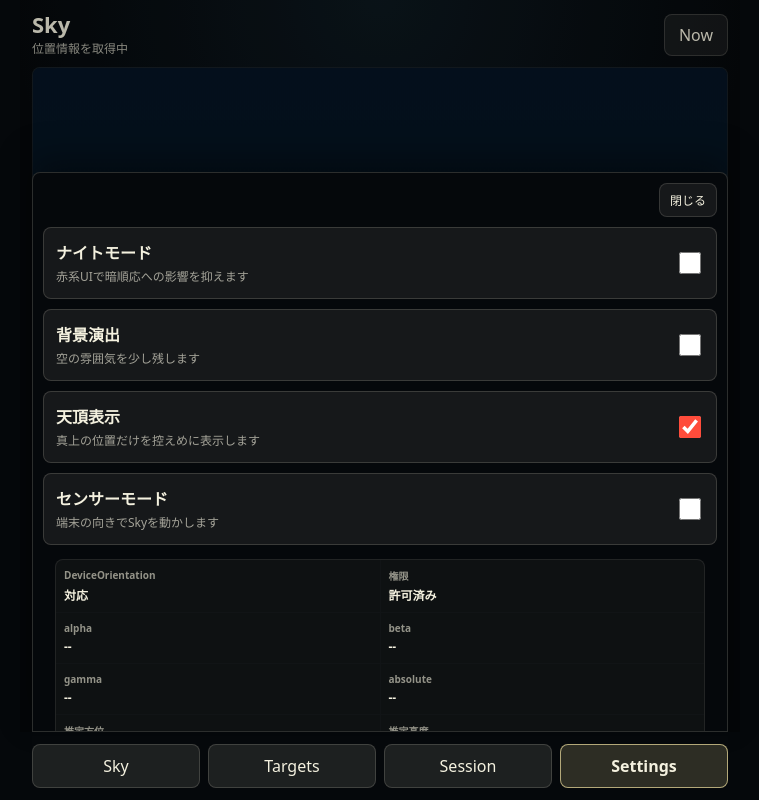
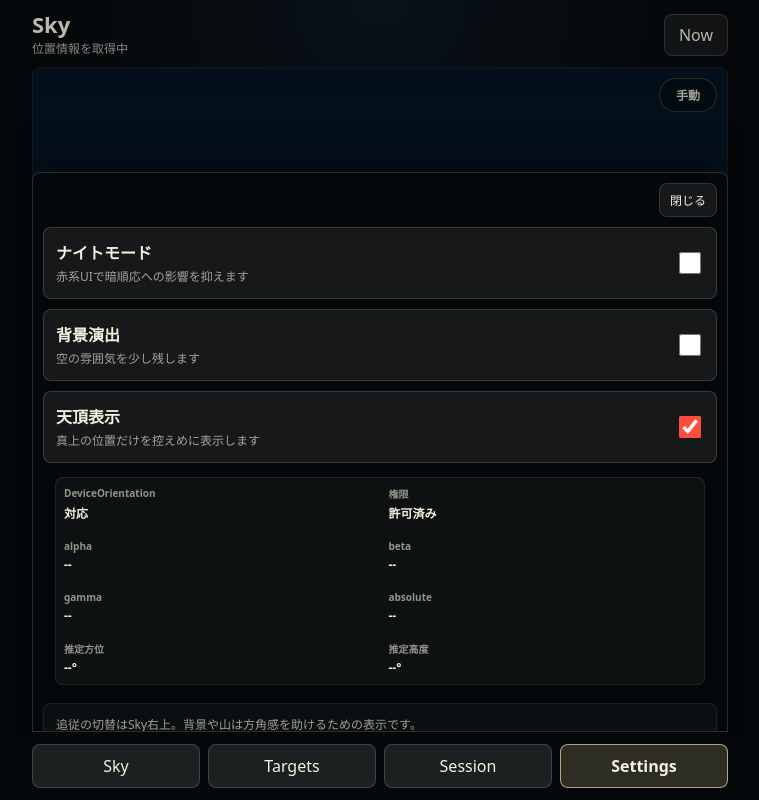
Before and after one commit to Mill-Miya/SkyShare, a React (Vite) app: page / in a window 1280 px wide. Both pictures are taken after a click on the button "Settings". Shown: the whole page, without its empty margins (260-1019 px from the left). Built offline with nearby package versions, Linux system fonts and the light colour scheme; no server answers.

Commit message:
Improve sensor mode controls

```diff
--- a/src/main.tsx
+++ b/src/main.tsx
@@ -134,7 +134,10 @@ function estimateSensorView(event: DeviceOrientationEvent) {
       : alpha !== null
         ? normalizeAzimuth(360 - alpha)
         : null;
-  const estimatedAltitudeDeg = beta !== null ? clamp(90 - Math.abs(beta), -90, 90) : null;
+  // In portrait DeviceOrientation, beta is around 90 near the horizon on many phones.
+  // The tested handheld motion increases beta as the phone points upward, so use
+  // abs(beta) - 90 to make "phone up" raise the Sky center altitude.
+  const estimatedAltitudeDeg = beta !== null ? clamp(Math.abs(beta) - 90, -90, 90) : null;
 
   return { estimatedAzimuthDeg, estimatedAltitudeDeg };
 }
@@ -259,21 +262,21 @@ function SkyCanvas({
       };
 
       context.save();
-      context.setLineDash([5, 7]);
-      context.lineWidth = 1;
+      context.setLineDash([]);
+      context.lineWidth = debug ? 1 : 0;
       context.font = '500 11px system-ui, sans-serif';
       context.textAlign = 'left';
       context.textBaseline = 'middle';
       const zenithPoint = projectAltAz(view.centerAzimuthDeg, 90);
       if (zenithPoint && zenithPoint.y > -22 && zenithPoint.y < height + 22) {
-        context.setLineDash([]);
-        context.strokeStyle = guideColor;
+        context.fillStyle = debug ? labelColor : guideColor;
         context.beginPath();
-        context.arc(zenithPoint.x, zenithPoint.y, 5, 0, Math.PI * 2);
-        context.stroke();
-        context.fillStyle = labelColor;
-        context.textAlign = 'center';
-        context.fillText('天頂', zenithPoint.x, zenithPoint.y - 16);
+        context.arc(zenithPoint.x, zenithPoint.y, debug ? 4 : 2.3, 0, Math.PI * 2);
+        context.fill();
+        if (debug) {
+          context.textAlign = 'center';
+          context.fillText('天頂', zenithPoint.x, zenithPoint.y - 16);
+        }
       }
       context.restore();
     }
@@ -437,6 +440,7 @@ function App() {
   const [showAltitudeGuide, setShowAltitudeGuide] = useState(true);
   const [sensorModeEnabled, setSensorModeEnabled] = useState(false);
   const [sensorProbe, setSensorProbe] = useState<SensorProbeState>(() => initialSensorProbe());
+  const [sensorNotice, setSensorNotice] = useState<string | null>(null);
   const [view, setView] = useState<ViewState>({
     centerAzimuthDeg: 180,
     centerAltitudeDeg: 25,
@@ -481,25 +485,58 @@ function App() {
   async function requestSensorPermission() {
     if (!supportsDeviceOrientation()) {
       setSensorProbe((current) => ({ ...current, supported: false, permissionState: 'unsupported' }));
-      return;
+      return false;
     }
 
     const requestPermission = (DeviceOrientationEvent as unknown as { requestPermission?: () => Promise<string> }).requestPermission;
     if (!requestPermission) {
       setSensorProbe((current) => ({ ...current, supported: true, permissionState: 'granted' }));
-      return;
+      return true;
     }
 
     try {
       const result = await requestPermission();
+      const granted = result === 'granted';
       setSensorProbe((current) => ({
         ...current,
         supported: true,
-        permissionState: result === 'granted' ? 'granted' : 'denied',
+        permissionState: granted ? 'granted' : 'denied',
       }));
+      return granted;
     } catch {
       setSensorProbe((current) => ({ ...current, supported: true, permissionState: 'error' }));
-    }
+      return false;
+    }
+  }
+
+  async function toggleSensorModeFromSky() {
+    if (sensorModeEnabled) {
+      setSensorModeEnabled(false);
+      setSensorNotice(null);
+      smoothedSensorViewRef.current = null;
+      return;
+    }
+
+    if (!sensorProbe.supported) {
+      setSensorNotice('センサー非対応');
+      window.setTimeout(() => setSensorNotice(null), 2200);
+      return;
+    }
+
+    if (sensorProbe.permissionState !== 'granted') {
+      const granted = await requestSensorPermission();
+      if (!granted) {
+        setSensorModeEnabled(false);
+        setSensorNotice('センサーが許可されていません');
+        window.setTimeout(() => setSensorNotice(null), 2400);
+        return;
+      }
+    }
+
+    cancelViewAnimation();
+    smoothedSensorViewRef.current = null;
+    setSensorModeEnabled(true);
+    setSensorNotice(null);
   }
 
   function sendSessionMessage(message: ClientWsMessage) {
@@ -981,6 +1018,16 @@ function App() {
             });
           }}
         />
+        <button
+          type="button"
+          className={`sensor-follow-button ${sensorModeEnabled ? 'active' : ''}`}
+          onClick={toggleSensorModeFromSky}
+          disabled={!sensorProbe.supported}
+          aria-pressed={sensorModeEnabled}
+        >
+          {sensorModeEnabled ? '追従' : '手動'}
+        </button>
+        {sensorNotice && <div className="sensor-notice">{sensorNotice}</div>}
         {debug && (
           <div className="view-readout">
             <span>{formatDirection(view.centerAzimuthDeg)}</span>
@@ -1063,13 +1110,11 @@ function App() {
                 nightMode={nightMode}
                 showAurora={showAurora}
                 showAltitudeGuide={showAltitudeGuide}
-                sensorModeEnabled={sensorModeEnabled}
                 sensorProbe={sensorProbe}
                 canRequestSensorPermission={canRequestDeviceOrientationPermission()}
                 onNightModeChange={setNightMode}
                 onShowAuroraChange={setShowAurora}
                 onShowAltitudeGuideChange={setShowAltitudeGuide}
-                onSensorModeChange={setSensorModeEnabled}
                 onRequestSensorPermission={requestSensorPermission}
               />
             )}
@@ -1518,26 +1563,22 @@ function SettingsPage({
   nightMode,
   showAurora,
   showAltitudeGuide,
-  sensorModeEnabled,
   sensorProbe,
   canRequestSensorPermission,
   onNightModeChange,
   onShowAuroraChange,
   onShowAltitudeGuideChange,
-  onSensorModeChange,
   onRequestSensorPermission,
 }: {
   nightMode: boolean;
   showAurora: boolean;
   showAltitudeGuide: boolean;
-  sensorModeEnabled: boolean;
   sensorProbe: SensorProbeState;
   canRequestSensorPermission: boolean;
   onNightModeChange: (enabled: boolean) => void;
   onShowAuroraChange: (enabled: boolean) => void;
   onShowAltitudeGuideChange: (enabled: boolean) => void;
-  onSensorModeChange: (enabled: boolean) => void;
-  onRequestSensorPermission: () => void;
+  onRequestSensorPermission: () => Promise<boolean>;
 }) {
   const formatSensorValue = (value: number | null) => (value === null ? '--' : value.toFixed(1));
   const permissionLabel =
@@ -1578,19 +1619,6 @@ function SettingsPage({
           type="checkbox"
           checked={showAltitudeGuide}
           onChange={(event) => onShowAltitudeGuideChange(event.target.checked)}
-        />
-      </label>
-
-      <label className="toggle-row">
-        <span>
-          <strong>センサーモード</strong>
-          <small>端末の向きでSkyを動かします</small>
-        </span>
-        <input
-          type="checkbox"
-          checked={sensorModeEnabled}
-          disabled={!sensorProbe.supported || sensorProbe.permissionState === 'denied'}
-          onChange={(event) => onSensorModeChange(event.target.checked)}
         />
       </label>
 
@@ -1635,9 +1663,7 @@ function SettingsPage({
         </div>
       </div>
 
-      <div className="settings-note">
-        背景や山は方角感を助けるための表示です。
-      </div>
+      <div className="settings-note">追従の切替はSky右上。背景や山は方角感を助けるための表示です。</div>
     </section>
   );
 }
--- a/src/styles.css
+++ b/src/styles.css
@@ -136,6 +136,66 @@ input {
   border: 1px solid rgba(255, 248, 220, 0.16);
   border-radius: 6px;
   background: rgba(0, 0, 0, 0.36);
+}
+
+.sensor-follow-button {
+  position: absolute;
+  top: 10px;
+  right: 10px;
+  min-width: 58px;
+  min-height: 34px;
+  padding: 6px 10px;
+  border: 1px solid rgba(244, 241, 223, 0.18);
+  border-radius: 999px;
+  color: rgba(244, 241, 223, 0.86);
+  background: rgba(0, 0, 0, 0.34);
+  font-size: 12px;
+  font-weight: 800;
+  letter-spacing: 0;
+}
+
+.sensor-follow-button.active {
+  border-color: rgba(143, 220, 185, 0.46);
+  color: #bff7c8;
+  background: rgba(11, 54, 39, 0.58);
+}
+
+.sensor-follow-button:disabled {
+  color: rgba(244, 241, 223, 0.38);
+  background: rgba(0, 0, 0, 0.22);
+}
+
+.night-mode .sensor-follow-button {
+  border-color: rgba(255, 88, 68, 0.24);
+  color: rgba(255, 123, 107, 0.86);
+  background: rgba(18, 0, 0, 0.48);
+}
+
+.night-mode .sensor-follow-button.active {
+  border-color: rgba(255, 123, 107, 0.46);
+  color: #ff9a8d;
+  background: rgba(80, 0, 0, 0.56);
+}
+
+.sensor-notice {
+  position: absolute;
+  top: 50px;
+  right: 10px;
+  max-width: min(220px, calc(100% - 20px));
+  padding: 7px 9px;
+  border: 1px solid rgba(255, 211, 110, 0.2);
+  border-radius: 8px;
+  color: #ffd36e;
+  background: rgba(0, 0, 0, 0.42);
+  font-size: 12px;
+  font-weight: 800;
+  pointer-events: none;
+}
+
+.night-mode .sensor-notice {
+  border-color: rgba(255, 123, 107, 0.24);
+  color: #ff9a8d;
+  background: rgba(18, 0, 0, 0.58);
 }
 
 .guidance-panel {
```
Also changed, not shown: 1 other file (tests, documents, lock files or other folders).
